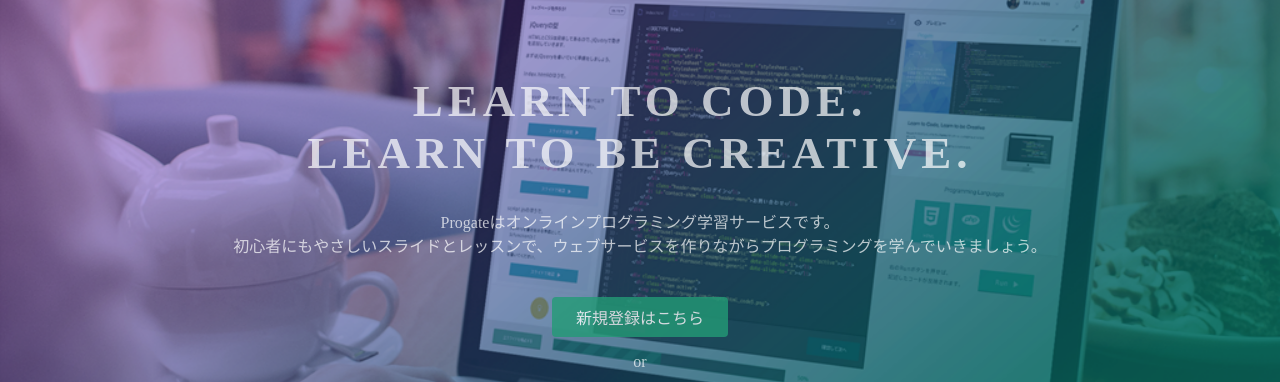
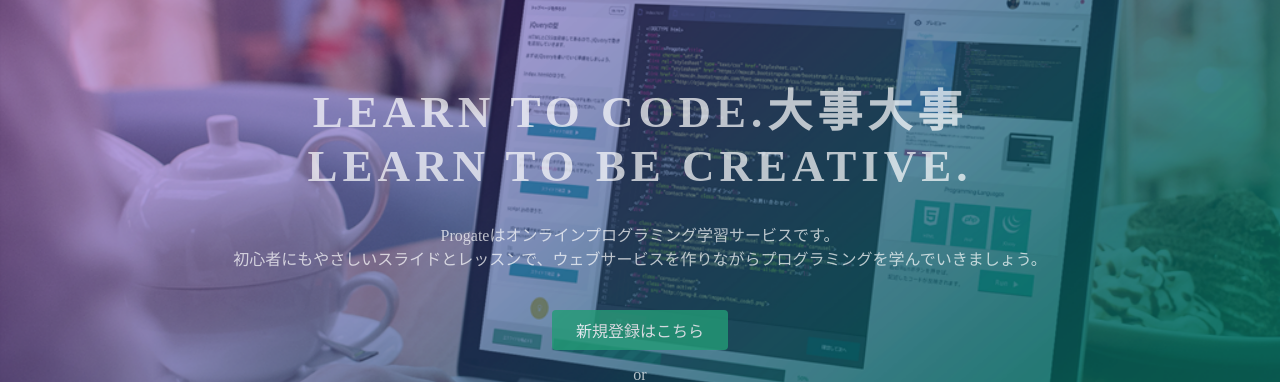
Before and after one commit to citmae0011/citmae0011.github.io, a plain HTML site: page index.html in a window 1280 px wide. Shown: the part 135-517 px from the top of the page. Drawn offline with Linux system fonts and the light colour scheme.

Commit message:
Update index.html

```diff
--- a/index.html
+++ b/index.html
@@ -23,7 +23,7 @@
   </header>
   <div class="top-wrapper">
     <div class="container">
-      <h1>LEARN TO CODE.<br>LEARN TO BE CREATIVE.</h1>
+      <h1>LEARN TO CODE.大事大事<br>LEARN TO BE CREATIVE.</h1>
       <p>Progateはオンラインプログラミング学習サービスです。<br>初心者にもやさしいスライドとレッスンで、ウェブサービスを作りながらプログラミングを学んでいきましょう。</p>
       <div class="btn-wrapper">
         <a href="#" class="btn signup">新規登録はこちら</a>
```
